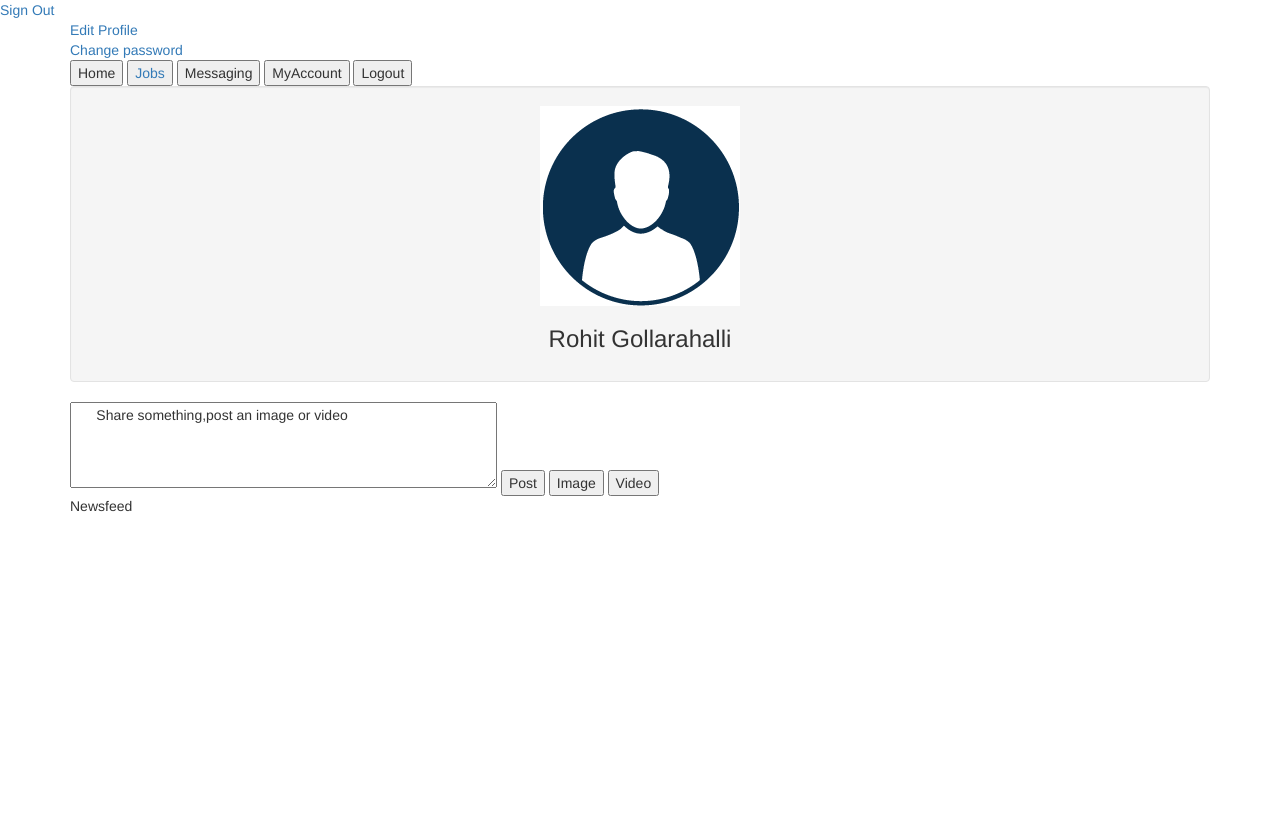
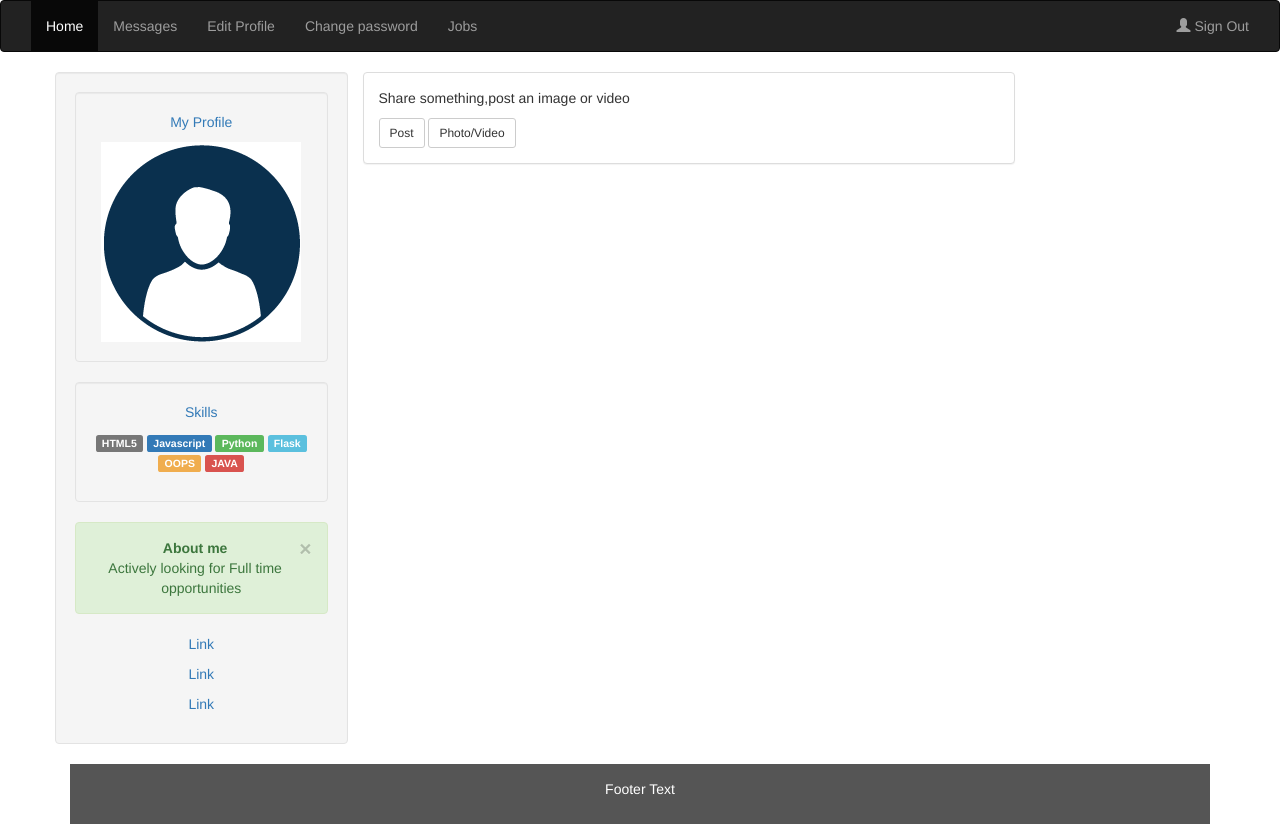
Before and after one commit to nibir8/FindMyEmployer, a Flask app: template templates/Profile2.html in a window 1280 px wide. Before the commit the page ends 512 px from the top, so only its background shows below. Run offline with Flask 2, Linux system fonts and the light colour scheme; the template is opened without the code that fills it, so the values that code supplies are empty; some libraries are stand-ins or nearby versions.

Commit message:
Updated Profile View changes

```diff
--- a/templates/Profile2.html
+++ b/templates/Profile2.html
@@ -1,89 +1,101 @@
 <!DOCTYPE html>
 <html lang="en">
+<head>
+  <title>My Profile</title>
+  <meta charset="utf-8">
+  <meta name="viewport" content="width=device-width, initial-scale=1">
+  <link rel="stylesheet" href="https://maxcdn.bootstrapcdn.com/bootstrap/3.3.7/css/bootstrap.min.css">
+  <script src="https://ajax.googleapis.com/ajax/libs/jquery/3.3.1/jquery.min.js"></script>
+  <script src="https://maxcdn.bootstrapcdn.com/bootstrap/3.3.7/js/bootstrap.min.js"></script>
+  <style>
+    footer {
+      background-color: #555;
+      color: white;
+      padding: 15px;
+    }
+  </style>
+</head>
+<body>
+  <div class="display">
 
-	<title>index</title>
-	<head>
-			<script src={{ url_for('static', filename='js/jquery-1.11.1.min.js') }}></script>
-			<script src={{ url_for('static', filename='js/bootstrap.min.js') }}></script>
-			<link rel="stylesheet" href={{ url_for('static', filename='css/bootstrap.min.css') }} />
 
-<!------ Include the above in your HEAD tag ---------->
-</head>
 
-<body>
-			<a href="/logout">Sign Out</a>
+  </div>
+<nav class="navbar navbar-inverse">
+  <div class="container-fluid">
+    <div class="navbar-header">
+      <button type="button" class="navbar-toggle" data-toggle="collapse" data-target="#myNavbar">
+        <span class="icon-bar"></span>
+        <span class="icon-bar"></span>
+        <span class="icon-bar"></span>
+      </button>
+      <a class="navbar-brand" href="#"></a>
+    </div>
+    <div class="collapse navbar-collapse" id="myNavbar">
+      <ul class="nav navbar-nav">
+        <li class="active"><a href="#">Home</a></li>
+        <li><a href="#">Messages</a></li>
+        <li>  <a href="/account/profile/edit">Edit Profile</a></li>
+        <li><a href="/account/profile/changePassword">Change password</a></li>
+        <li><a href="/jobs">Jobs</a></li>
+      </ul>
+      <ul class="nav navbar-nav navbar-right">
+        <li><a href="/logout"><span class="glyphicon glyphicon-user"></span> Sign Out</a></li>
+      </ul>
+    </div>
+  </div>
+</nav>
 
-<div class="container">
+<div class="container text-center">
+  <div class="row">
+    <div class="col-sm-3 well">
+      <div class="well">
+        <p><a href="#">My Profile</a></p>
+          <img src={{ url_for('static', filename='images/img1.png') }} alt="Avatar"/>
+      </div>
+      <div class="well">
+        <p><a href="#">Skills</a></p>
+        <p>
+          <span class="label label-default">HTML5</span>
+          <span class="label label-primary">Javascript</span>
+          <span class="label label-success">Python</span>
+          <span class="label label-info">Flask</span>
+          <span class="label label-warning">OOPS</span>
+          <span class="label label-danger">JAVA</span>
+        </p>
+      </div>
+      <div class="alert alert-success fade in">
+        <a href="#" class="close" data-dismiss="alert" aria-label="close">×</a>
+        <p><strong>About me</strong></p>
+        Actively looking for Full time opportunities
+      </div>
+      <p><a href="#">Link</a></p>
+      <p><a href="#">Link</a></p>
+      <p><a href="#">Link</a></p>
+    </div>
+    <div class="col-sm-7">
 
-	<div class="display">
-		<a href="/account/profile/edit">Edit Profile</a><br>
-		<a href="/account/profile/changePassword">Change password</a>
+      <div class="row">
+        <div class="col-sm-12">
+          <div class="panel panel-default text-left">
+            <div class="panel-body">
+              <p contenteditable="true">Share something,post an image or video</p>
+                <button type="button" class="btn btn-default btn-sm">
+                Post
+              </button>
+              <button type="button" class="btn btn-default btn-sm">
+                Photo/Video
+              </button>
             </div>
-  <button>Home</button>
-  <a href="/jobs"><button>Jobs</button></a>
-  <button>Messaging</button>
-
-  <button>MyAccount</button>
-  <button>Logout</button>
-    <div class="span3 well">
-        <center>
-        <a href="#aboutModal" data-toggle="modal" data-target="#myModal">  <img src={{ url_for('static', filename='images/img1.png') }}/></a>
-        <h3>Rohit Gollarahalli </h3>
-        <em></em>
-		</center>
           </div>
-    <!-- Modal -->
-    <div class="modal fade" id="myModal" tabindex="-1" role="dialog" aria-labelledby="myModalLabel" aria-hidden="true">
-        <div class="modal-dialog">
-            <div class="modal-content">
-                <div class="modal-header">
-                    <button type="button" class="close" data-dismiss="modal" aria-hidden="true"></button>
-                    <h4 class="modal-title" id="myModalLabel">More About Joe</h4>
-                    </div>
-                <div class="modal-body">
-                    <center>
-                    <img src={{ url_for('static', filename='images/img1.png') }}/></a>
-                    <h3 class="media-heading">Rohit Gollarahalli <small>Halifax,Canada</small></h3>
-                    <span><strong>Skills: </strong></span>
-                        <span class="label label-warning">HTML5/CSS</span>
-                        <span class="label label-info">Adobe CS 5.5</span>
-                        <span class="label label-info">Microsoft Office</span>
-                        <span class="label label-success">Windows XP, Vista, 7</span>
-                    </center>
-                    <hr>
-                    <center>
-                    <p class="text-left"><strong>Bio: </strong><br>
-                        Lorem ipsum dolor sit amet, consectetur adipiscing elit. Ut sem dui, tempor sit amet commodo a, vulputate vel tellus.</p>
-                    <br>
-                    </center>
-                </div>
-                <div class="modal-footer">
-                    <center>
-                    <button type="button" class="btn btn-default" data-dismiss="modal">I've heard enough about Joe</button>
-                    </center>
         </div>
       </div>
 </div>
 </div>
 
-
-</div>
-<div class="container">
-  <centre>
-<form>
-  <textarea rows="4" cols="50">
-      Share something,post an image or video
-  </textarea>
-<button>Post</button>
-<button>Image</button>
-<button>Video</button>
-</form>
-</centre>
-<centre>
-<p>Newsfeed</p>
-</centre>
-
-
-</div>
+<footer class="container-fluid text-center">
+  <p>Footer Text</p>
+</footer>
 
 </body>
+</html>
```
Lines whose indentation alone changed are shown as unchanged.
